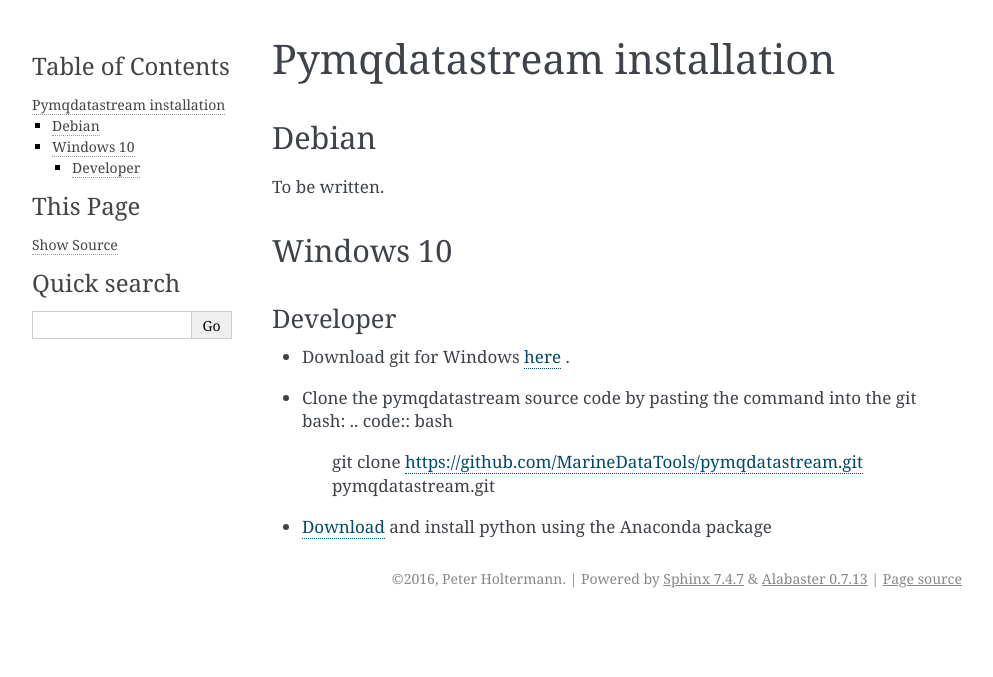
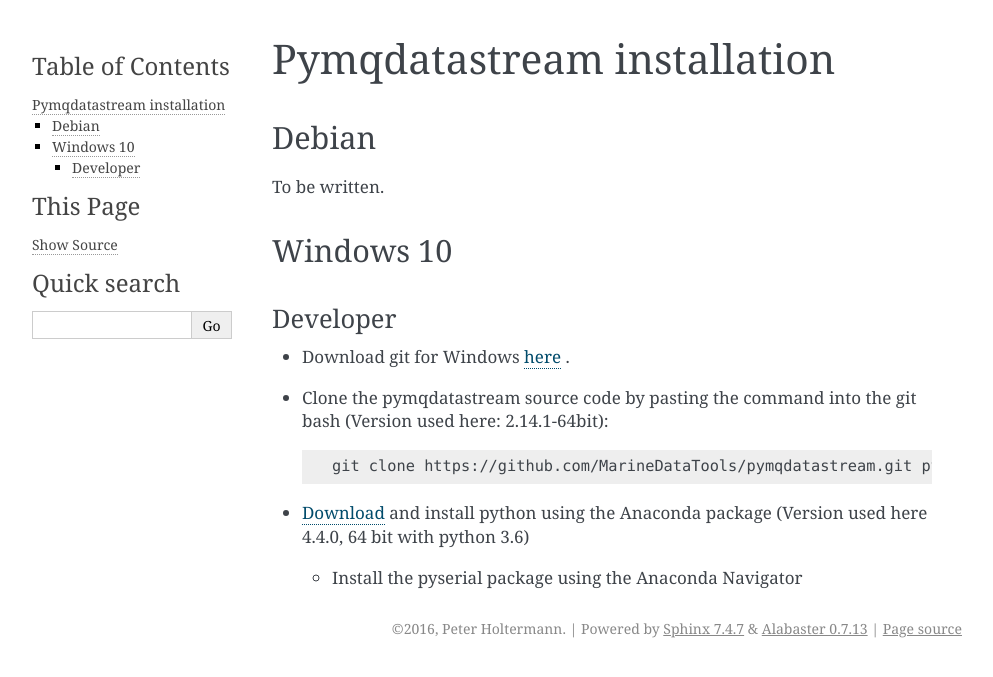
Before and after one commit to MarineDataTools/pymqdatastream, a Sphinx documentation site: the page built from pymqdatastream/doc/installation.rst, in a window 1280 px wide. Shown: the top 677 px of the page, without its empty margins (148-1141 px from the left). Built offline with Sphinx 7.4.7, drawn with Linux system fonts in a browser that asks for light colours.

Commit message:
win10 installation

```diff
--- a/pymqdatastream/doc/installation.rst
+++ b/pymqdatastream/doc/installation.rst
@@ -15,10 +15,13 @@
 
 * Download git for Windows `here <https://git-scm.com/download/win>`_ .
 * Clone the pymqdatastream source code by pasting the command into the
-  git bash:
+  git bash (Version used here: 2.14.1-64bit):
+
   .. code:: bash
 
      git clone https://github.com/MarineDataTools/pymqdatastream.git pymqdatastream.git
 
 * `Download <https://www.anaconda.com/download/#download>`_ and
-  install python using the Anaconda package
+  install python using the Anaconda package (Version used here 4.4.0, 64 bit with python 3.6)
+
+  * Install the pyserial package using the Anaconda Navigator
```
